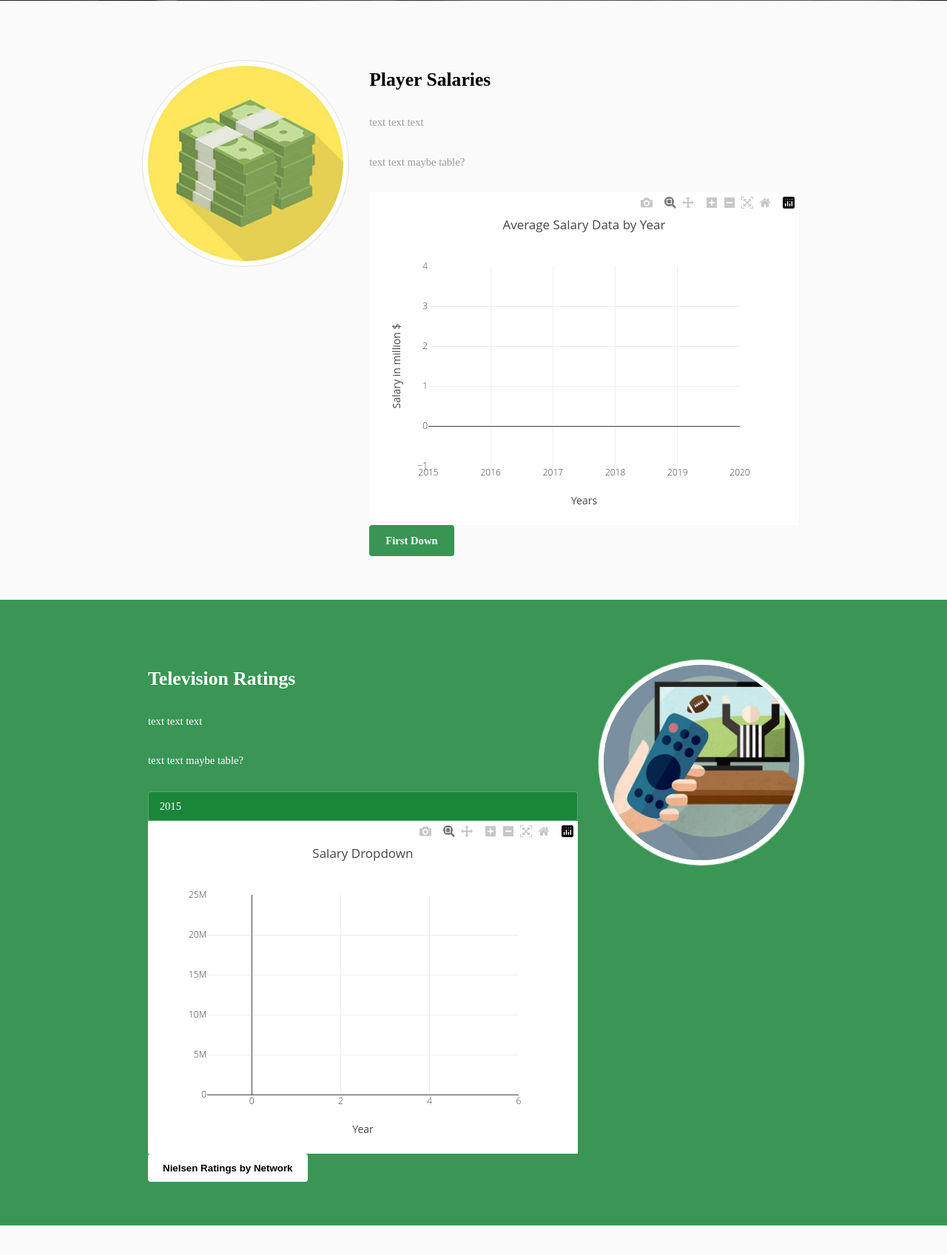
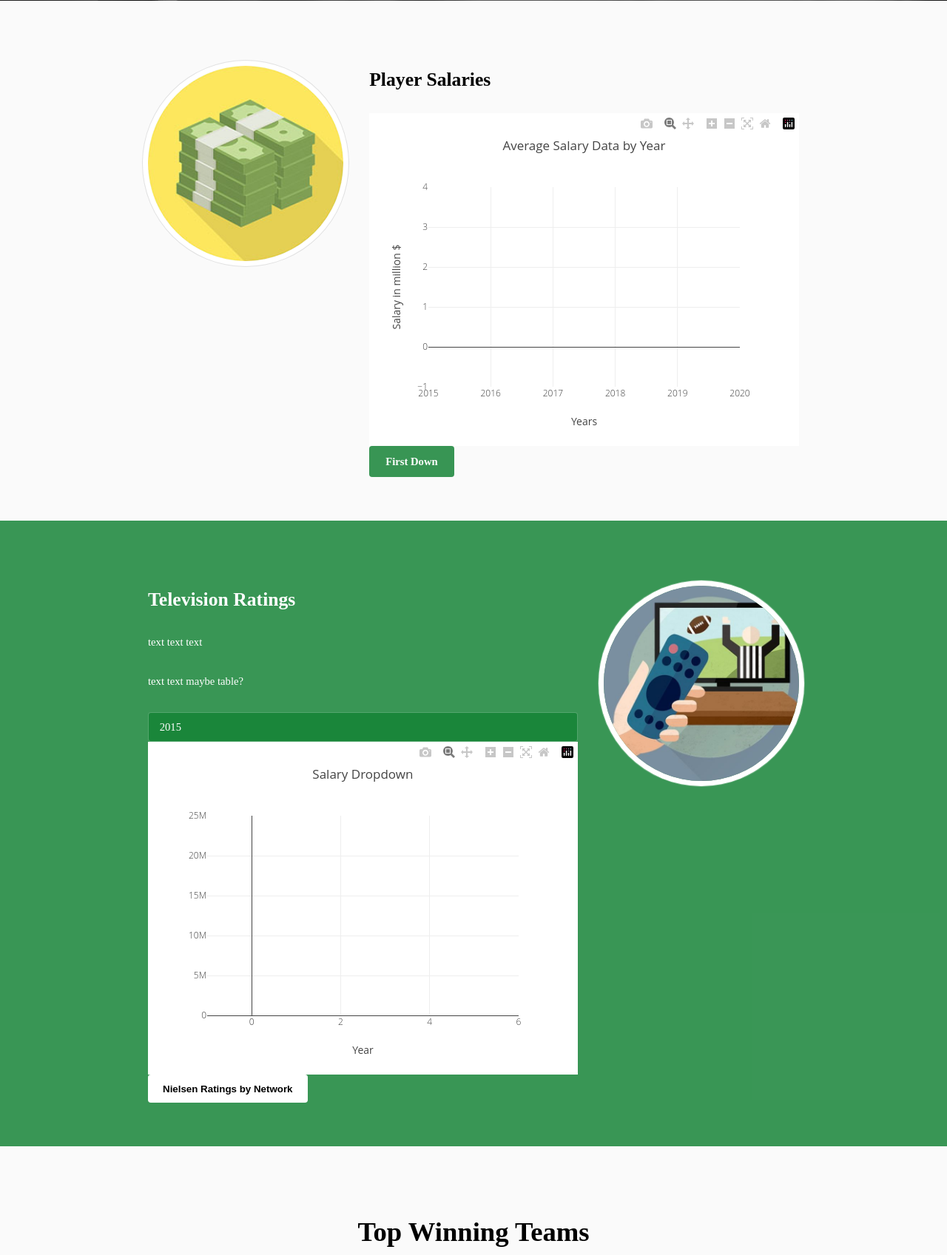
Before and after one commit to malreadjr/NFL-playersalary-Project, a Flask app: page / in a window 1280 px wide. Shown: the part 799-2496 px from the top of the page at 74% size. Run offline with Flask 2, Linux system fonts and the light colour scheme; data that the repository does not hold is empty; some libraries are stand-ins or nearby versions; some web fonts are replaced.

Commit message:
updating code

```diff
--- a/Alex/templates/index.html
+++ b/Alex/templates/index.html
@@ -53,8 +53,6 @@
 									</div>
 									<div class="col col2">
 										<h3>Player Salaries</h3>
-										<p>text text text</p>
-										<p>text text maybe table? </p>
 										<div id="plot"></div>
 										<a href="#" class="button">First Down</a>
 									</div>
--- a/Ida/index.html
+++ b/Ida/index.html
@@ -50,8 +50,6 @@
 									</div>
 									<div class="col col2">
 										<h3>Player Salaries</h3>
-										<p>text text text</p>
-										<p>text text maybe table? </p>
 										<a href="#" class="button">First Down</a>
 									</div>
 								</div>
```
